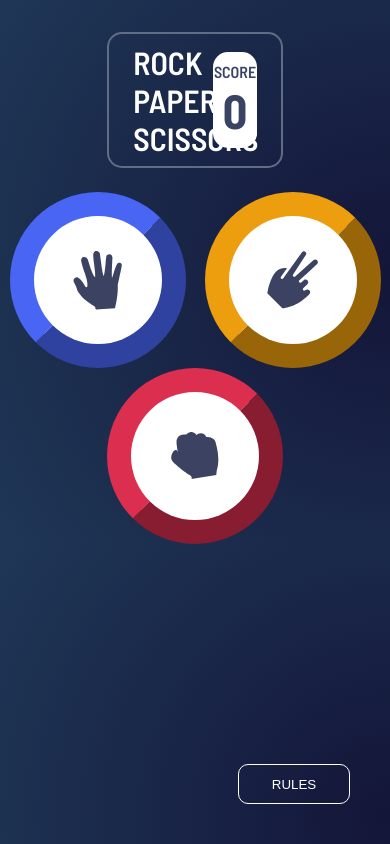
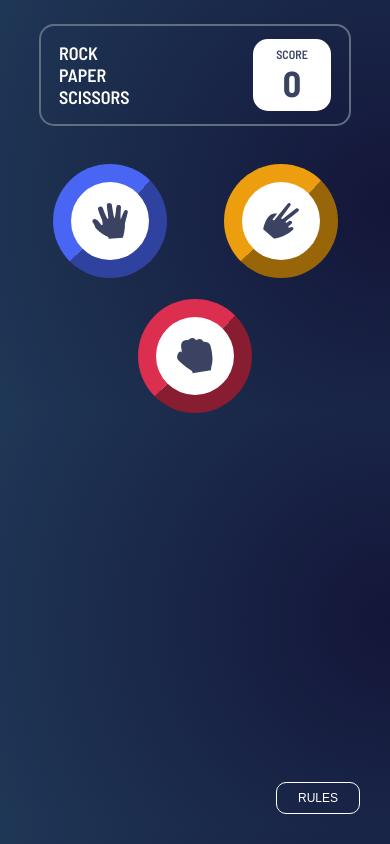
Before and after one commit to Abraao2501/rock-paper-scissors-master, a plain HTML site: page index.html in a window 390 px wide. Drawn offline with Linux system fonts and the light colour scheme.

Commit message:
Responsivdade Select Container

```diff
--- a/index.html
+++ b/index.html
@@ -11,6 +11,9 @@
   <link rel="stylesheet" href="/styles/home.css">
   <link rel="stylesheet" href="/styles/index/select-container.css">
   <link rel="stylesheet" href="/styles/index/result-container.css">
+  <link rel="stylesheet" href="/styles/media-query/home-media-query.css">
+  <link rel="stylesheet" href="/styles/media-query/result-container-media-query.css">
+  <link rel="stylesheet" href="/styles/media-query/select-container-media-query.css">
 
   <title>Rock, Paper, Scissors</title>
 
--- a/scripts/play.js
+++ b/scripts/play.js
@@ -21,6 +21,7 @@ function updateScoreLocalStorage() {
   localStorage.setItem("score", score);
 }
 
+//Score Count
 if (typeof localStorage.getItem("score") === "object") {
   var score = 0;
   localStorage.setItem("score", 0);
@@ -29,7 +30,6 @@ if (typeof localStorage.getItem("score") === "object") {
   var score = parseInt(localStorage.getItem("score"));
 }
 
-//Score Count
 function scoreCount() {
   score = score + 1;
 
--- a/styles/home.css
+++ b/styles/home.css
@@ -34,7 +34,7 @@ header{
     position: fixed;
     top: 2rem;
 
-    width: 45%;
+    width: 45rem;
     height: 8.5rem;
     padding: 1rem 1.5rem;
 
--- a/styles/index/select-container.css
+++ b/styles/index/select-container.css
@@ -13,8 +13,8 @@ main {
     align-items: center;
     justify-content: center;
 
-    width: 11rem;
-    height: 11rem;
+    width: 9.5rem;
+    height: 9.5rem;
 
     border-style: outset;
     border-width: 1.5rem;
@@ -31,8 +31,8 @@ main {
     align-items: center;
     justify-content: center;
 
-    width: 11rem;
-    height: 11rem;
+    width: 9.5rem;
+    height: 9.5rem;
 
     border-style: outset;
     border-width: 1.5rem;
@@ -51,8 +51,8 @@ main {
     align-items: center;
     justify-content: center;
 
-    width: 11rem;
-    height: 11rem;
+    width: 9.5rem;
+    height: 9.5rem;
 
     border-style: outset;
     border-width: 1.5rem;
--- /dev/null
+++ b/styles/media-query/home-media-query.css
@@ -0,0 +1,61 @@
+@media(max-width:780px){
+    * {
+        font-size: 14px;
+    }
+
+    header {
+        width: 70%;
+    }
+}
+@media(max-width:600px) {
+    * {
+        font-size: 12px;
+    }
+}
+@media(max-width:500px) {
+    header p.rockPaperScissors {
+        width: 4rem;
+        font-size: 1.5rem;
+    }
+    header div.scoreContainer {
+        width: 6.5rem;
+        height: 6rem;
+
+        border-radius: 15px;
+    }
+    header div.scoreContainer p:first-child {
+        font-size: 1rem;
+    }
+    header div.scoreContainer p:last-child {
+        font-size: 3rem;
+
+    }
+}
+@media(max-width:425px) {
+    header {
+        width: 80%;
+    }
+}
+@media(max-width:344px) {
+    header {
+        width: 85%;
+        height: 8rem;
+    }
+    header p.rockPaperScissors {
+        width: 3.5rem;
+        font-size: 1.4rem;
+    }
+    header div.scoreContainer {
+        width: 6rem;
+        height: 5rem;
+
+        border-radius: 15px;
+    }
+    header div.scoreContainer p:first-child {
+        font-size: 1rem;
+    }
+    header div.scoreContainer p:last-child {
+        font-size: 2.5rem;
+
+    }
+}
--- /dev/null
+++ b/styles/media-query/select-container-media-query.css
@@ -0,0 +1,15 @@
+@media(max-width:780px){
+    .scissorsContainerStyle img,
+    .rockContainerStyle img,
+    .paperContainerStyle img {
+        width: 3rem;
+        height: 3rem;
+    }
+}
+@media(max-width:600px) {
+    .scissorsContainerStyle,
+    .rockContainerStyle,
+    .paperContainerStyle {
+       margin-top: 1.7rem;
+    }
+}
```
Also changed, not shown: styles/media-query/result-container-media-query.css (added), 1 other file.
